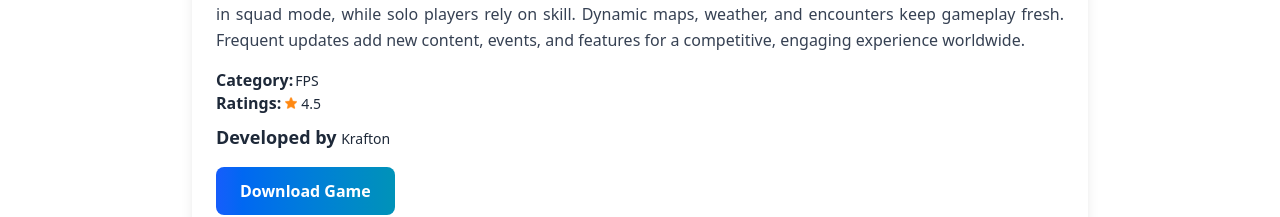
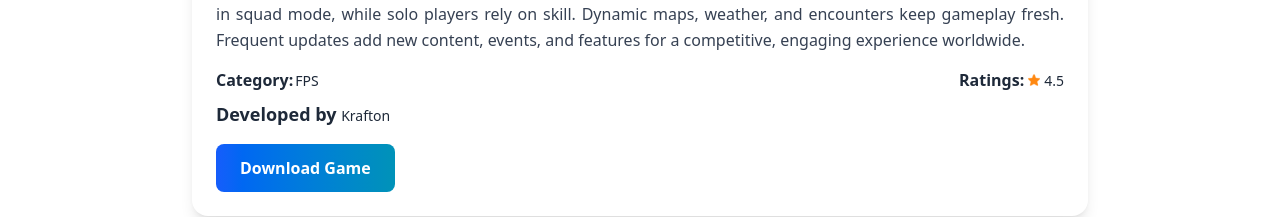
Before and after one commit to SiratimMChy/GameHub, a React app: page /details/1 in a window 1280 px wide. Shown: the part 501-718 px from the top of the page. Built offline with nearby package versions, Linux system fonts and the light colour scheme; no server answers; sample sign-in values are in the browser's storage; the HTML template or start-up script is replaced by a standard one.

Commit message:
update content on VeiwDetails page

```diff
--- a/src/pages/ViewDetails.jsx
+++ b/src/pages/ViewDetails.jsx
@@ -28,7 +28,7 @@ const ViewDetails = () => {
                         <h1 className="text-2xl font-bold mb-2">{gameDetails.title}</h1>
                         <p className="text-gray-700 mb-4 text-justify-inter leading-relaxed text-balance">{gameDetails.description}</p>
                         <div className="mb-4 text-gray-800 space-y-2">
-                            <div className="flex flex-row sm:flex-col justify-between text-sm text-gray-800">
+                            <div className="flex flex-col lg:flex-row justify-between text-sm text-gray-800">
                                 <h5 className="flex gap-2 sm:gap-0.5 text-[16px]">
                                     <span className="font-semibold">Category: </span>
                                     <span className="text-sm mt-0.5">{gameDetails.category}</span>
```
